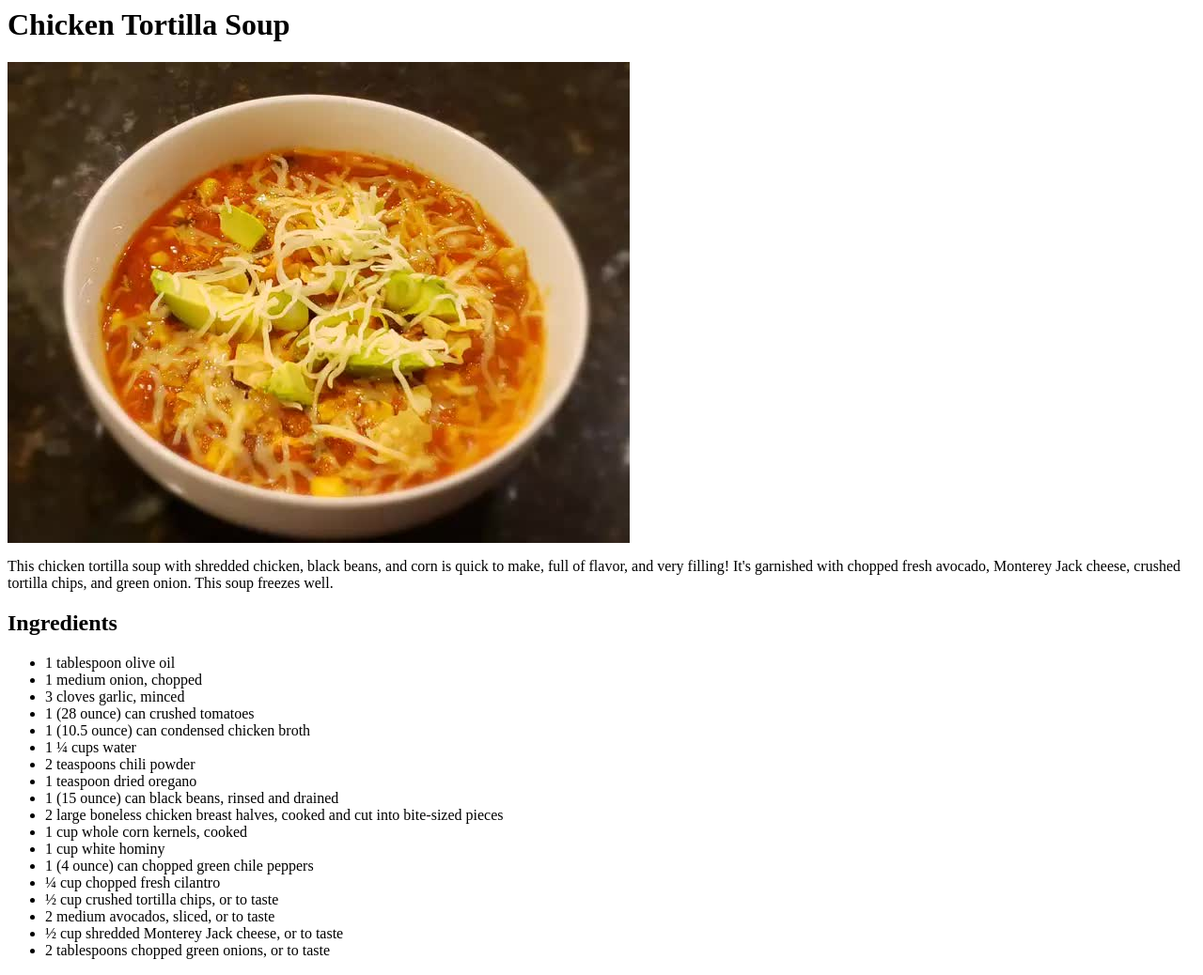
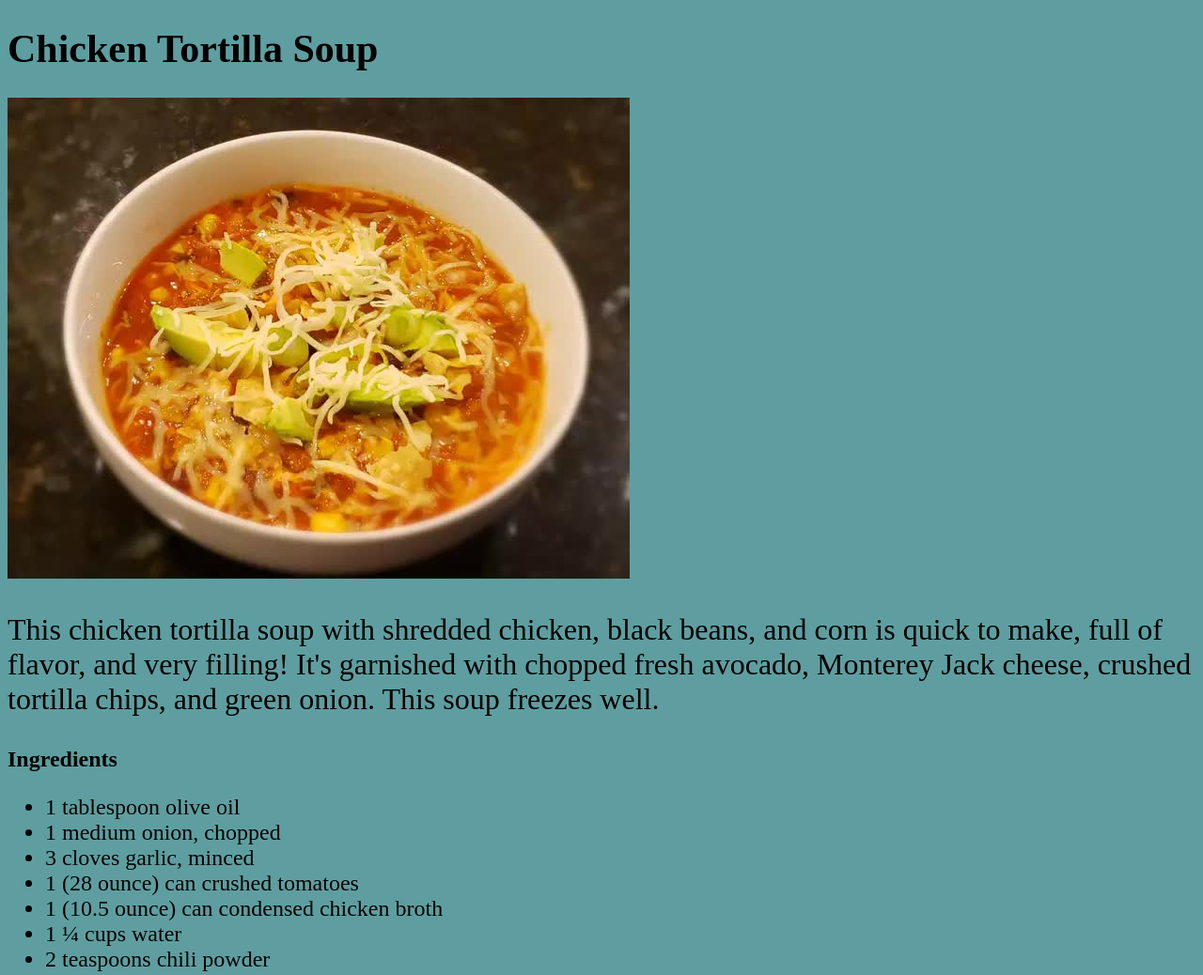
Before and after one commit to YourLocalOwl/odin_project_recipes, a plain HTML site: page recipes/chicken_tortilla_soup.html in a window 1280 px wide. Shown: the top 1038 px of the page at 94% size. Drawn offline with Linux system fonts and the light colour scheme.

Commit message:
change font and add boilerplate to recipe files

```diff
--- a/recipes/chicken_tortilla_soup.html
+++ b/recipes/chicken_tortilla_soup.html
@@ -1,3 +1,16 @@
+<!DOCTYPE html>
+<html lang="en">
+<head>
+  <meta charset="UTF-8">
+  <meta http-equiv="X-UA-Compatible" content="IE=edge">
+  <meta name="viewport" content="width=device-width, initial-scale=1.0">
+  <link rel="stylesheet" href="../style.css">
+  <title>Document</title>
+</head>
+<body>
+
+
+
 <h1>Chicken Tortilla Soup</h1>
   <img src="../img/chicken_tortilla_soup.jpg" alt="a soup">
   <p>This chicken tortilla soup with shredded chicken, black beans, and corn is quick to make, full of flavor, and very filling! It's garnished with chopped fresh avocado, Monterey Jack cheese, crushed tortilla chips, and green onion. This soup freezes well.</p>
@@ -29,3 +42,6 @@
       <li> Stir in black beans, cooked chicken, corn, hominy, chile peppers, and cilantro. Simmer for 10 minutes. </li>
       <li> Ladle soup into individual serving bowls, and top with crushed tortilla chips, avocado slices, Monterey Jack cheese, and green onions. </li>
     </ol>
+
+</body>
+</html>
--- a/style.css
+++ b/style.css
@@ -1,3 +1,21 @@
 body {
     background-color: cadetblue;
 }
+
+ol, ul, p {
+font: "Times New Roman" sans-serif;
+font-size: 24px;
+}
+
+p {
+    font: "Times New Roman" sans-serif;
+    font-size: 32px;
+}
+
+h1 {
+    font-size: 42px;
+}
+
+h2 {
+    font-size: 24px;
+}
```
Also changed, not shown: recipes/brownie_cupcakes.html (+3 -2 lines), recipes/super_delicious_zuppa_toscana.html (+17 -0 lines).
